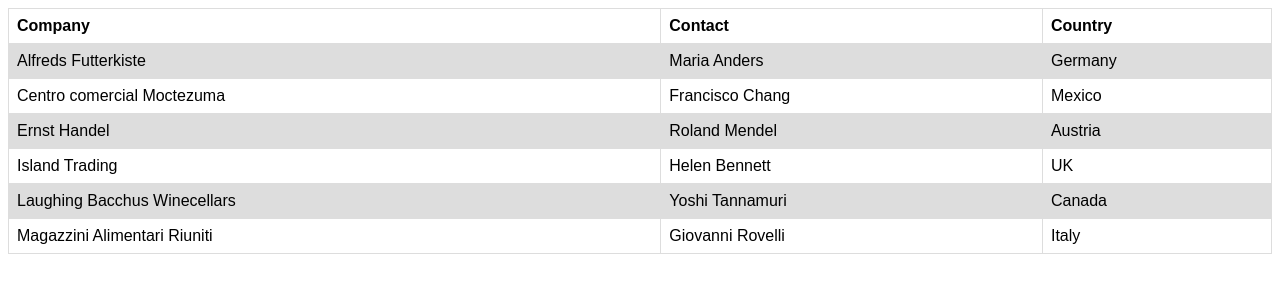
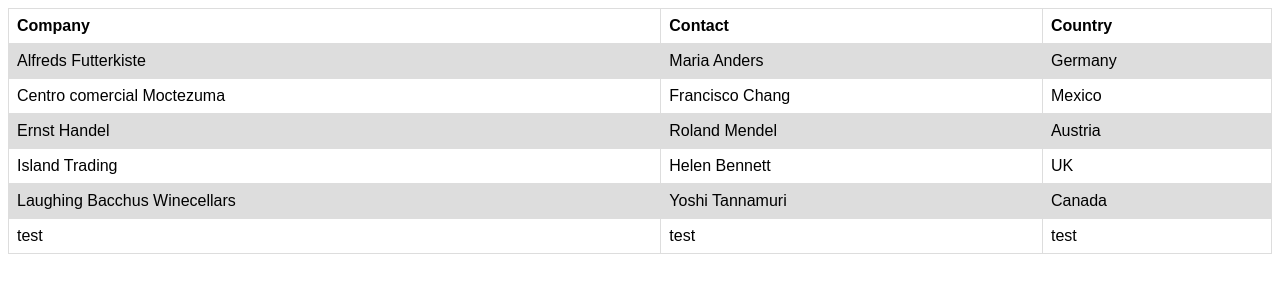
Before and after one commit to reeNUT/lyra, a plain HTML site: page index.html in a window 1280 px wide. Drawn offline with Linux system fonts and the light colour scheme.

Commit message:
commit 06

```diff
--- a/index.html
+++ b/index.html
@@ -53,9 +53,9 @@ tr:nth-child(even) {
     <td>Canada</td>
   </tr>
   <tr>
-    <td>Magazzini Alimentari Riuniti</td>
-    <td>Giovanni Rovelli</td>
-    <td>Italy</td>
+    <td>test</td>
+    <td>test</td>
+    <td>test</td>
   </tr>
 </table>
 
```
